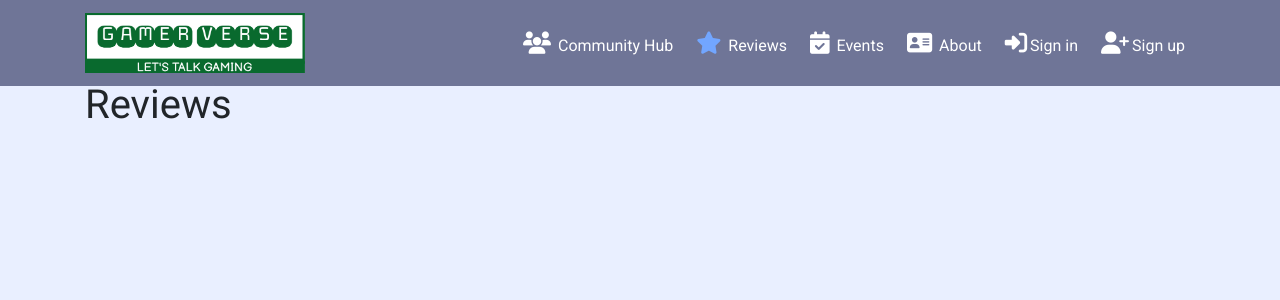
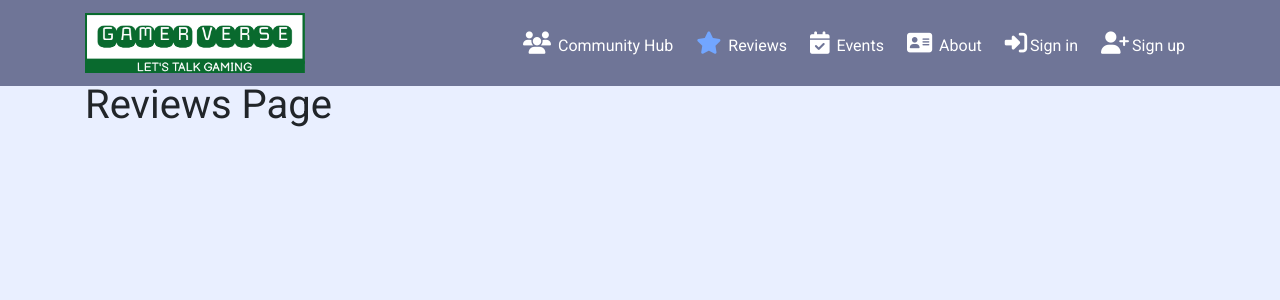
Before and after one commit to Jbachtiger/ci-pp5-gamer-verse, a React (Create React App) app: page /reviews in a window 1280 px wide. Shown: the top 300 px of the page. Built offline with nearby package versions, Linux system fonts and the light colour scheme; no server answers.

Commit message:
Create ReviewsPage component and import into App.js

```diff
--- a/src/App.js
+++ b/src/App.js
@@ -17,6 +17,7 @@ import ProfileEditForm from "./pages/profiles/ProfileEditForm";
 import ReviewCreateForm from "./pages/reviews/ReviewCreateForm";
 import ReviewEditForm from "./pages/reviews/ReviewEditForm";
 import ReviewPage from "./pages/reviews/ReviewPage";
+import ReviewsPage from "./pages/reviews/ReviewsPage";
 
 function App() {
   const currentUser = useCurrentUser();
@@ -52,7 +53,7 @@ function App() {
               />
             )}
           />
-          <Route exact path="/reviews" render={() => <h1>Reviews</h1>} />
+          <Route exact path="/reviews" render={() => <ReviewsPage />} />
           <Route exact path="/reviews/create" render={() => <ReviewCreateForm />} />
           <Route exact path="/reviews/:id/edit" render={() => <ReviewEditForm />} />
           <Route exact path="/reviews/:id" render={() => <ReviewPage />} />
--- a/src/pages/reviews/Review.js
+++ b/src/pages/reviews/Review.js
@@ -4,8 +4,8 @@ import { Link } from "react-router-dom";
 import { useHistory } from "react-router-dom/cjs/react-router-dom.min";
 import { axiosRes } from "../../api/axiosDefaults";
 import { useCurrentUser } from "../../contexts/CurrentUserContext";
-import Avatar from '../../components/Avatar';
-import { MoreDropdown } from '../../components/MoreDropdown';
+import Avatar from "../../components/Avatar";
+import { MoreDropdown } from "../../components/MoreDropdown";
 import styles from "../../styles/Post.module.css";
 
 /**
@@ -72,16 +72,20 @@ const Review = (props) => {
           </div>
         </Media>
       </Card.Body>
-  {title && <Card.Title className="text-center">{title}</Card.Title>}
       <Link to={`/reviews/${id}`}>
         <Card.Img src={image} alt={title} />
       </Link>
       <Card.Body>
-         {content && <Card.Text>{content}</Card.Text>}
+        {title && <Card.Title className="text-center">{title}</Card.Title>}
+        {content && <Card.Text>{content}</Card.Text>}
         {genre && <Card.Text>Genre: {genre}</Card.Text>}
         {game_score && <Card.Text>Rating: {game_score}</Card.Text>}
-        {game_publisher && <Card.Text>Game Publisher: {game_publisher}</Card.Text>}
-        {game_developer && <Card.Text>Game Developer: {game_developer}</Card.Text>}
+        {game_publisher && (
+          <Card.Text>Game Publisher: {game_publisher}</Card.Text>
+        )}
+        {game_developer && (
+          <Card.Text>Game Developer: {game_developer}</Card.Text>
+        )}
         {modified_on && <Card.Text>Last modified: {modified_on}</Card.Text>}
       </Card.Body>
     </Card>
--- /dev/null
+++ b/src/pages/reviews/ReviewsPage.js
@@ -0,0 +1,9 @@
+import React from 'react'
+
+const ReviewsPage = () => {
+  return (
+    <h1>Reviews Page</h1>
+  )
+}
+
+export default ReviewsPage
```
